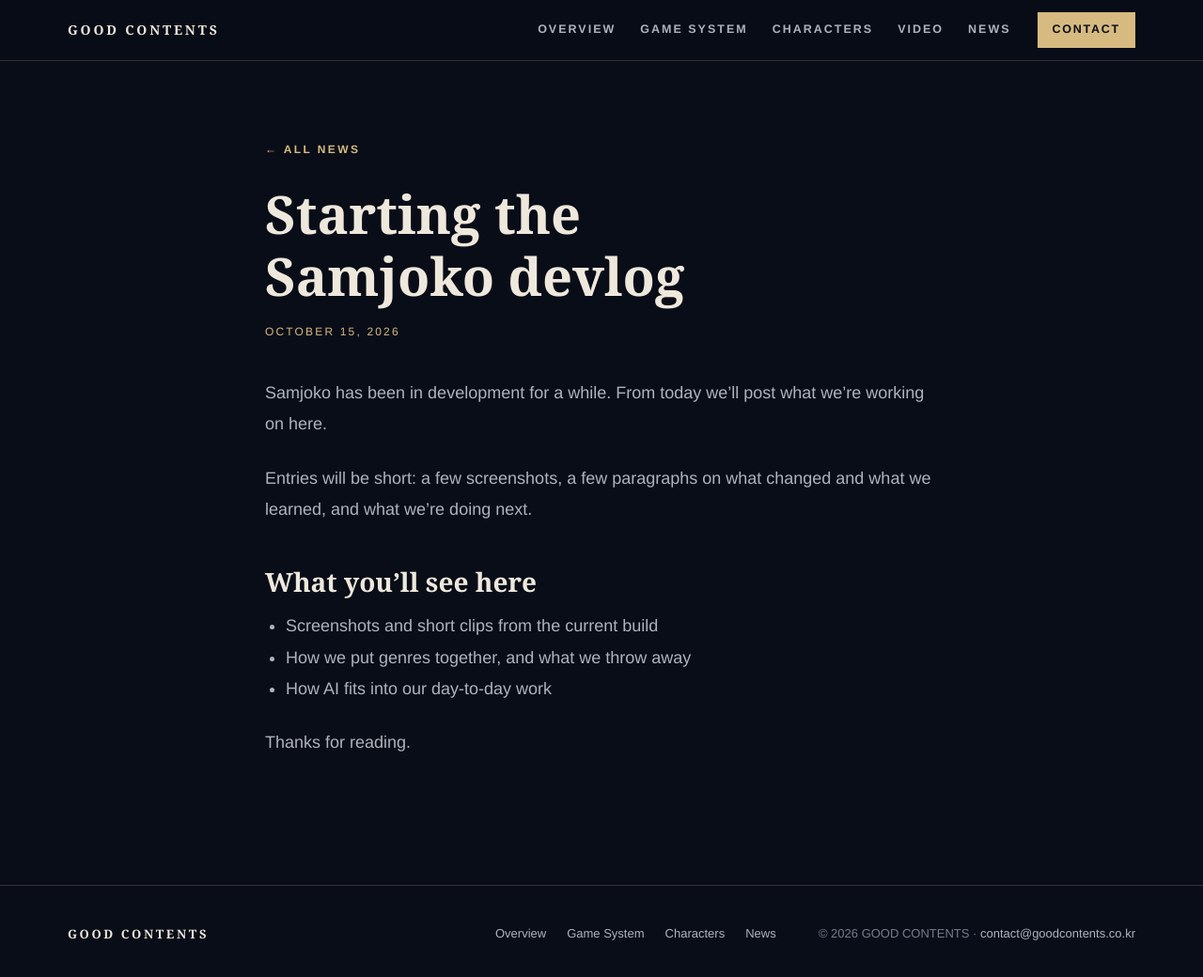
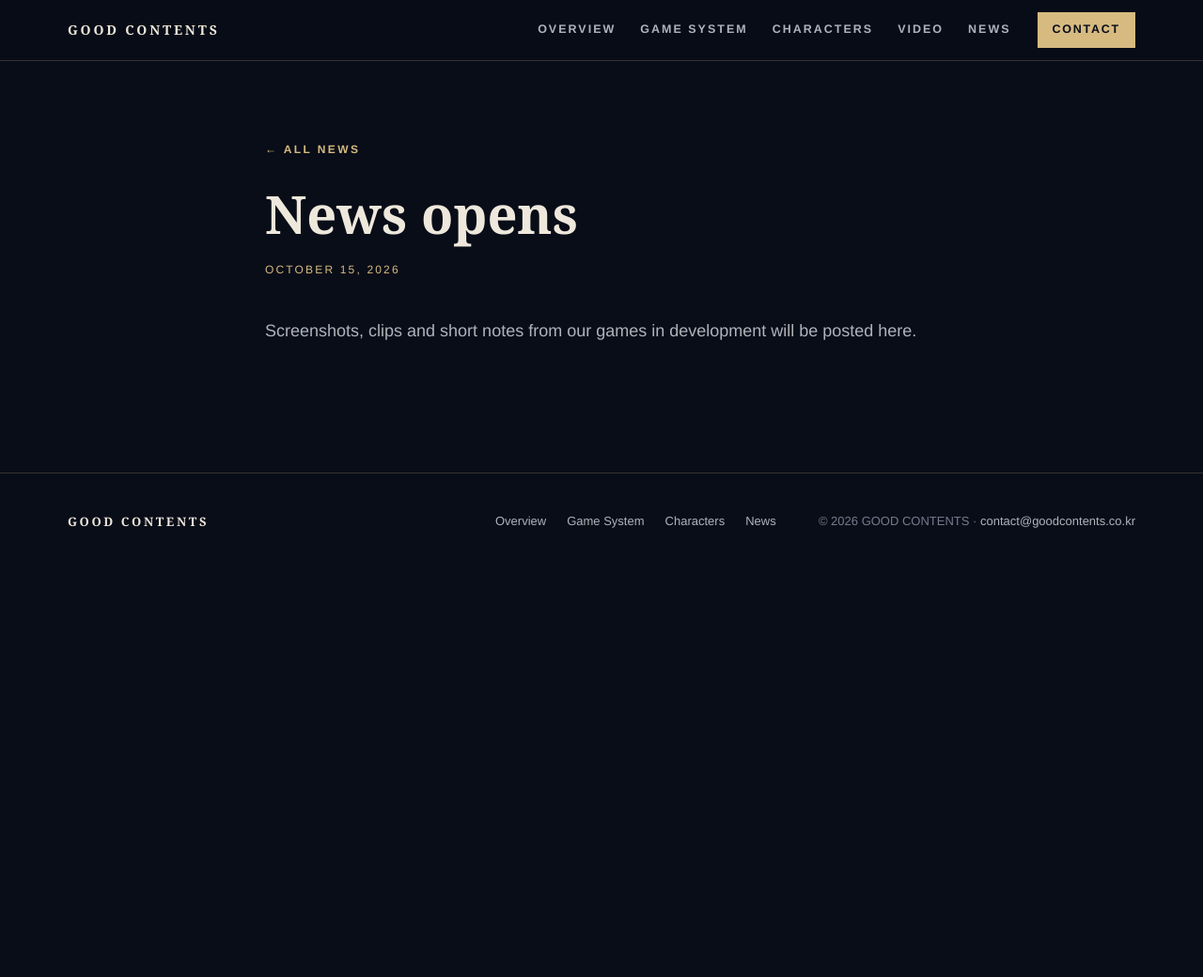
Before and after one commit to jun-hyung-joon/goodcontents-site, a Jekyll site: the page built from _posts/2026-10-15-devlog-begins.md, in a window 1280 px wide and 1059 px high. Shown: the top 1040 px of the window at 94% size. Built offline with Jekyll 4.4.1, drawn with Linux system fonts in a browser that asks for light colours; some web fonts are replaced; our own code applies the rules of GitHub Pages for plain Markdown files.

Commit message:
Add files via upload

```diff
--- a/_posts/2026-10-15-devlog-begins.md
+++ b/_posts/2026-10-15-devlog-begins.md
@@ -1,17 +1,5 @@
 ---
-layout: post
-title: "Starting the Samjoko devlog"
-summary: "Why we're writing this, and what will show up here."
+title: "News opens"
+media: ""
 ---
-
-Samjoko has been in development for a while. From today we'll post what we're working on here.
-
-Entries will be short: a few screenshots, a few paragraphs on what changed and what we learned, and what we're doing next.
-
-## What you'll see here
-
-- Screenshots and short clips from the current build
-- How we put genres together, and what we throw away
-- How AI fits into our day-to-day work
-
-Thanks for reading.
+Screenshots, clips and short notes from our games in development will be posted here.
```
